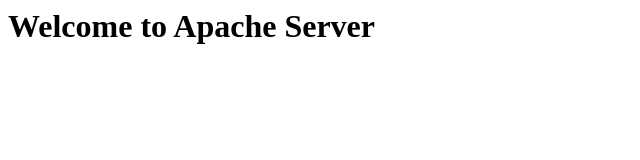
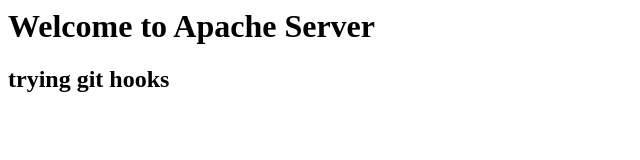
Before and after one commit to CodeBuddy123/jenkinsapachedemo, a plain HTML site: page index.html in a window 1280 px wide. Shown: the whole page, without its empty margins (0-640 px from the left). Drawn offline with Linux system fonts and the light colour scheme.

Commit message:
git hooks check

```diff
--- a/index.html
+++ b/index.html
@@ -1,3 +1,4 @@
 <html>
 <h1>Welcome to Apache Server</h1>
+<h2> trying git hooks </h2>
 </html>
```
